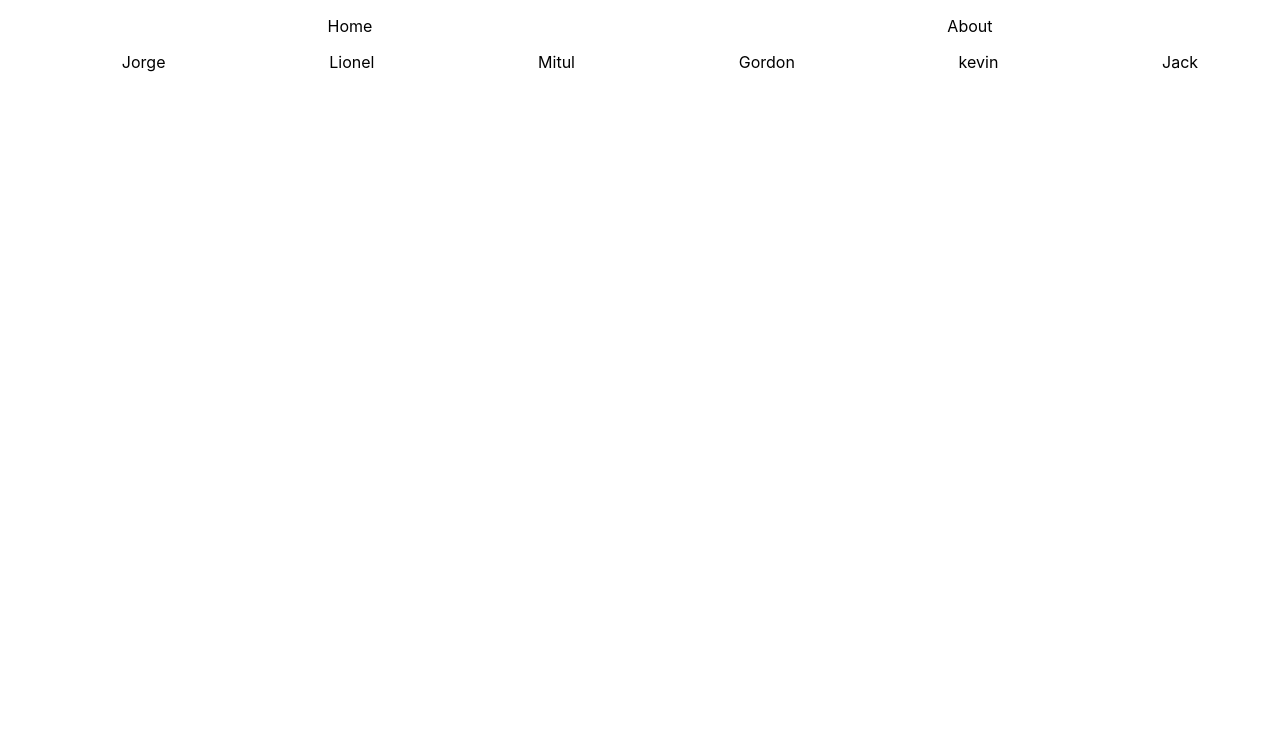
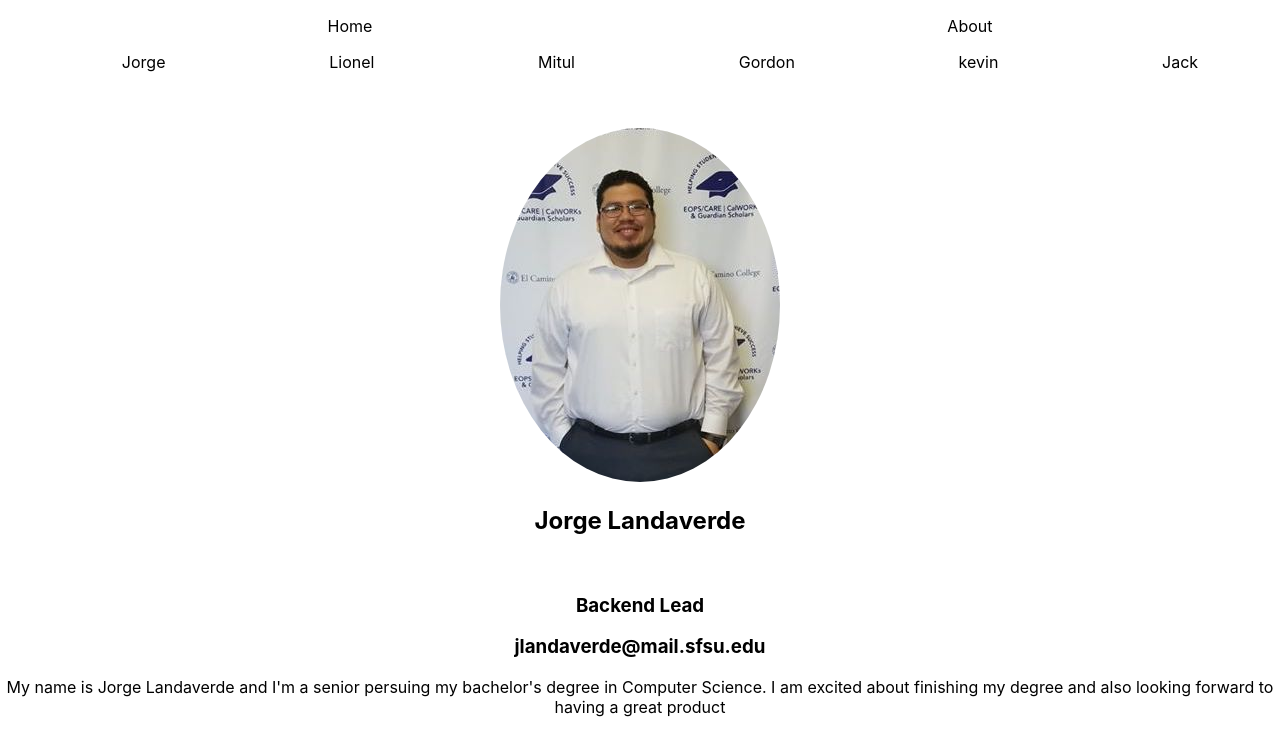
Before and after one commit to LamGordon/Unigator, a React (Create React App) app in the folder application/frontend/: page /about in a window 1280 px wide. Shown: the top 756 px of the page. Built offline with nearby package versions, Linux system fonts and the light colour scheme.

Commit message:
root path added back

```diff
--- a/application/frontend/src/About/about.js
+++ b/application/frontend/src/About/about.js
@@ -49,6 +49,9 @@ const About = () => {
                         <Route path={`${match.url}/mitul`}>
                             <Mitul/>
                         </Route>
+                        <Route path="/">
+                            <Jorge />
+                        </Route>
                     </Switch>
                 </div>
             </Router>
```
